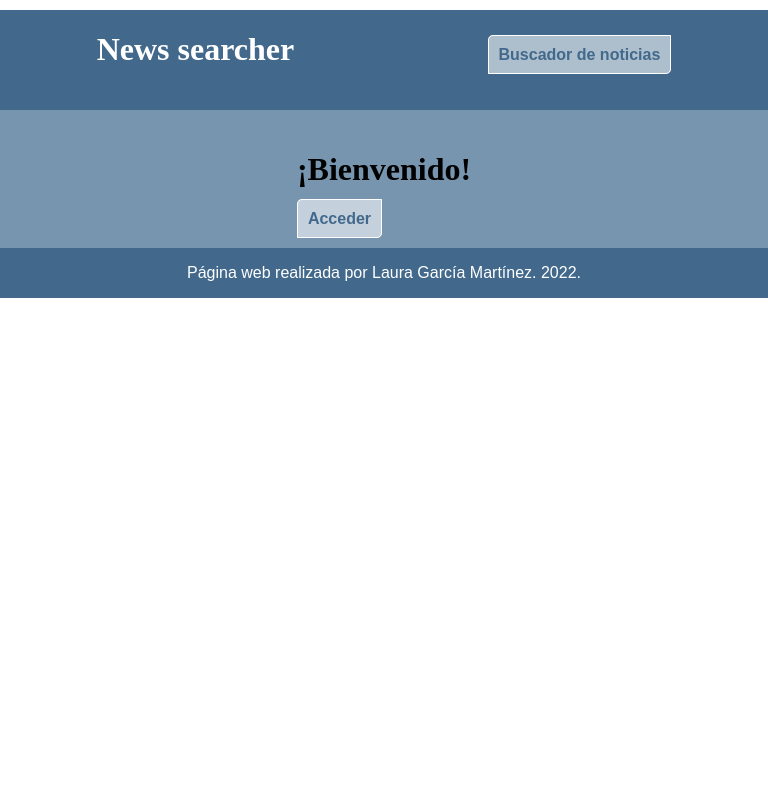
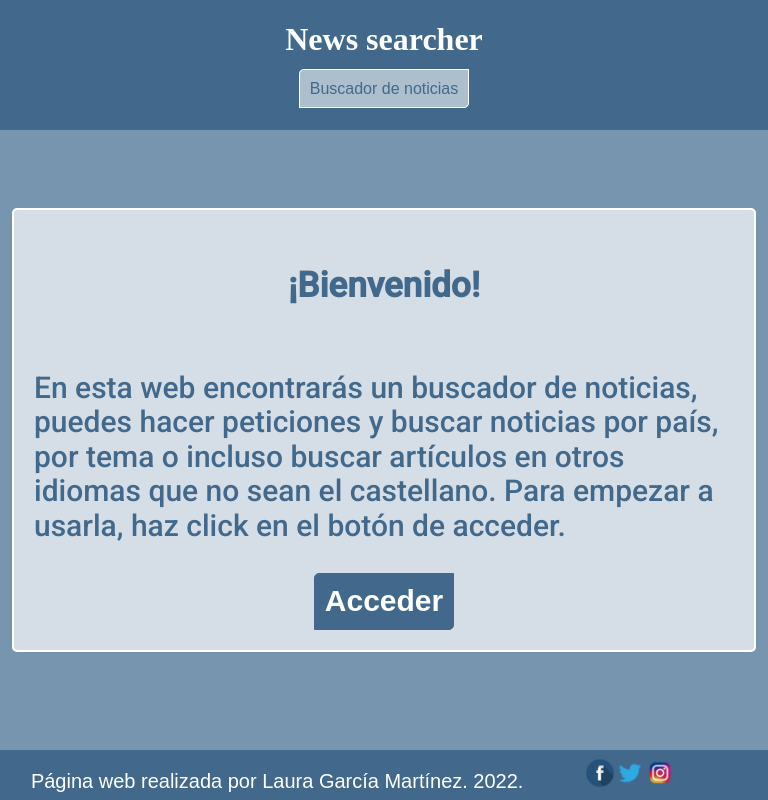
Before and after one commit to lauragarmar/News-Search, a plain HTML site: page NewsSearch/index.html in a window 768 px wide. Drawn offline with Linux system fonts and the light colour scheme.

Commit message:
Add files via upload

```diff
--- a/NewsSearch/css/indexStyle.css
+++ b/NewsSearch/css/indexStyle.css
@@ -1,10 +1,14 @@
+.body{
+    background-color: #7795af;
+}
+
 /*GRID LAYOUT*/
 
 .container {
     display: grid;
     width: 100%;
-    max-width: 1200px;
-    margin: 10px auto;
+    /* max-width: 1200px;
+    margin: 10px auto; */
     display: grid;
     grid-template-columns: repeat(auto-fill, 1fr) 200px;
     grid-template-areas:
@@ -62,47 +66,123 @@
 .section {
     grid-area: section;
     background-color: #7795af;
+    height: 75vh;
     display: flex;
     justify-content: center;
+    align-items: center;
 }
 
+
 .section__cont {
-    padding: 20px;
+    display: flex;
+    justify-content: center;
+    align-items: center;
+    flex-direction: column;
+    border:1px solid black;
+    padding:20px;
+    width:700px;
+    background-color:rgba(255, 255, 255, 0.692);
+    color:#42698c;
+    border:2px solid #fff;
+    border-radius:5px;
+    font-family: 'Roboto', sans-serif;
 }
 
-.text {}
 
 .section__link {
     text-decoration: none;
-    border: 1px solid #fff;
+    border: 1px solid #42698c;
     padding: 10px;
     border-radius: 5px 0px 5px 0px;
-    color: #42698c;
+    color: #fff;
     font-family: 'Arial';
     font-weight: bold;
-    background-color: rgba(255, 255, 255, 0.568);
+    background-color: #42698c;
 }
 
 /*FOOTER*/
 
-.footer {
-    grid-area: footer;
+
+.footer{
+    grid-area:footer;
     display: flex;
     justify-content: space-around;
     align-items: baseline;
     /* border:2px solid orange; */
-    height: 50px;
+    height:50px;
     background-color: #42698c;
-    color: #fff;
+    color:#fff;
     font-family: Arial, Helvetica, sans-serif;
+    position:fixed;
+    left:0px;
+    bottom:0px;
+    width:100%
 }
 
-.rrss {
+.rrss{
     display: flex;
 
 }
 
-.rs {
+.rs{
     height: 40px;
-    width: 40px;
+    width:40px;
 }
+
+@media screen and (min-width:280px) and (max-width: 800px){
+   .header{
+       height: 130px;
+       margin-bottom: 20px;
+   }
+
+    .nav{
+        display: flex;
+        align-items: center;
+        justify-content: center;
+        flex-direction: column;
+
+    }
+
+    .link{
+        font-weight: normal;
+
+
+    }
+
+    .section__cont{
+      font-size: 20px;
+      width:300px;
+      margin: 80px;
+
+    }
+    .rs{
+        height: 20px;
+        width:20px;
+    }
+
+    .footer__text{
+        font-size: 10px;
+    }
+}
+
+ @media screen and (min-width:768px) and (max-width: 1000px){
+ .header{
+     margin-bottom: 0px;
+ }
+
+    .section__cont{
+     width: 700px;
+     margin:0px;
+     font-size: 30px;
+
+ }
+ .rs{
+    height: 30px;
+    width:30px;
+}
+
+ .footer__text{
+    font-size: 20px;
+}
+
+}
--- a/NewsSearch/css/style.css
+++ b/NewsSearch/css/style.css
@@ -1,11 +1,13 @@
 /*GRID LAYOUT*/
-
+.body{
+    background-image: url("../assets/img/lined_paper.png");
+}
 .container {
     display: grid;
     width: 100%;
-    max-width: 1200px;
-    margin: 10px auto;
-    display: grid;
+   /*  max-width: 1200px; */
+    /* margin: 10px auto; */
+
     grid-gap: 0.5rem;
     grid-template-columns: repeat(auto-fill, 1fr) 200px;
     grid-template-areas:
@@ -20,24 +22,16 @@
 /*HEADER*/
 .header {
     grid-area: header;
-    height:100px;
    /*  border:2px solid red; */
     background-color: #42698c	;
 
+
 }
 
-/*NAV STYLE*/
 .nav{
     display: flex;
     align-items: baseline;
     justify-content: space-around;
-}
-
-/*ICONO*/
-.img{
-    width: 40px;
-    height:40px;
-
 }
 
 /*TITULO*/
@@ -60,7 +54,11 @@
 }
 
 /*SECTION*/
+.section{
+    background-image: url("../assets/img/lined_paper.png");
 
+
+}
 /*seccion para elegir las opciones de búsqueda*/
 .options{
     grid-area: options;
@@ -101,6 +99,7 @@
 .generalCont{
     display: flex;
     justify-content: space-around;
+    margin:10px;
 
 }
 
@@ -116,20 +115,33 @@
     justify-content: center;
     /* border:2px solid blue; */
     font-family: 'Times New Roman';
-    background-image: url("../assets/img/lined_paper.png");
     padding:30px;
 }
 
 .artImg{
-    width:200px;
-    height:200px;
-
+    width:300px;
+    height:300px;
+    max-width :100%
 }
 
 .contArt{
     padding:10px;
     text-align: left;
 }
+
+.contError{
+    background-color:rgb(236, 108, 108);
+    border: 2px solid red;
+    color: red;
+
+}
+
+.textError{
+    text-align: center;
+    font-weight: bold;
+    font-size: large;
+}
+
 /*FOOTER*/
 
 .footer{
@@ -142,6 +154,12 @@
     background-color: #42698c;
     color:#fff;
     font-family: Arial, Helvetica, sans-serif;
+    position:fixed;
+    left:0px;
+    bottom:0px;
+    width:100%
+
+
 }
 
 .rrss{
@@ -153,3 +171,57 @@
     height: 40px;
     width:40px;
 }
+
+@media screen and (min-width:100px) and (max-width: 1200px){
+    .nav{
+        display: flex;
+        align-items: baseline;
+        justify-content: space-around;
+    }
+
+    .options{
+        flex-wrap: wrap;
+        flex-direction: column;
+        justify-content: center;
+        align-items: center;
+    }
+
+    .generalCont{
+        justify-content: center;
+        align-items: center;
+        flex-direction: column;
+    }
+
+    .rs{
+        height: 20px;
+        width:20px;
+    }
+
+    .footer__text{
+        font-size: 10px;
+    }
+}
+
+@media screen and (min-width:1200px) and (max-width: 1300px){
+    .options{
+        flex-wrap: wrap;
+        flex-direction: column;
+        justify-content: center;
+        align-items: center;
+    }
+    .generalCont{
+        display: flex;
+        justify-content: space-around;
+        margin:20px;
+    }
+
+    .rs{
+        height: 35px;
+        width:35px;
+    }
+
+    .footer__text{
+        font-size: 20px;
+    }
+
+}
--- a/NewsSearch/index.html
+++ b/NewsSearch/index.html
@@ -8,10 +8,12 @@
     <link rel="stylesheet" href="https://use.fontawesome.com/releases/v5.8.1/css/all.css" integrity="sha384-50oBUHEmvpQ+1lW4y57PTFmhCaXp0ML5d60M1M7uH2+nqUivzIebhndOJK28anvf" crossorigin="anonymous">
     <link rel="stylesheet" href="css/normalize.css">
     <link rel="stylesheet" href="css/indexStyle.css" />
+    <link rel="preconnect" href="https://fonts.googleapis.com">
+    <link rel="preconnect" href="https://fonts.gstatic.com" crossorigin>
+    <link href="https://fonts.googleapis.com/css2?family=Roboto:wght@500&display=swap" rel="stylesheet">
   </head>
-  <body>
 
-
+  <body class="body">
     <div class="container">
         <!-- HEADER -->
       <header class="header">
@@ -30,17 +32,27 @@
       <!-- SECTION -->
       <section class="section">
         <div class="section__cont">
-          <h1 class="title__text">¡Bienvenido!</h1>
-          <p class="text"></p>
+          <h3 class="title__text">¡Bienvenido!</h3>
+          <p class="text">En esta web encontrarás un buscador de noticias, puedes hacer peticiones y buscar
+            noticias por país, por tema o incluso buscar artículos en otros idiomas que no sean el castellano.
+            Para empezar a usarla, haz click en el botón de acceder.
+          </p>
           <a href="news.html" class="section__link">Acceder</a>
         </div>
       </section>
 
       <!-- FOOTER -->
       <footer class="footer">
-        <p class="footer__text">Página web realizada por Laura García Martínez. 2022.</p>
-        </footer>
+        <p class="footer__text">
+          Página web realizada por Laura García Martínez. 2022.
+          <div class="rrss">
+            <a  href="#"><img class= "rs"src="assets/img/fb.png" alt=""></a>
+            <a  href="#"><img class= "rs" src="assets/img/twitter.png" alt=""></a>
+            <a href="#"><img  class= "rs"src="assets/img/instagram.png" alt=""></a>
+          </div>
+        </p>
+      </footer>
     </div>
-    <script src="js/script.js"></script>
+
   </body>
 </html>
```
Also changed, not shown: NewsSearch/js/newsScript.js (+26 -4 lines), NewsSearch/news.html (+7 -4 lines).
